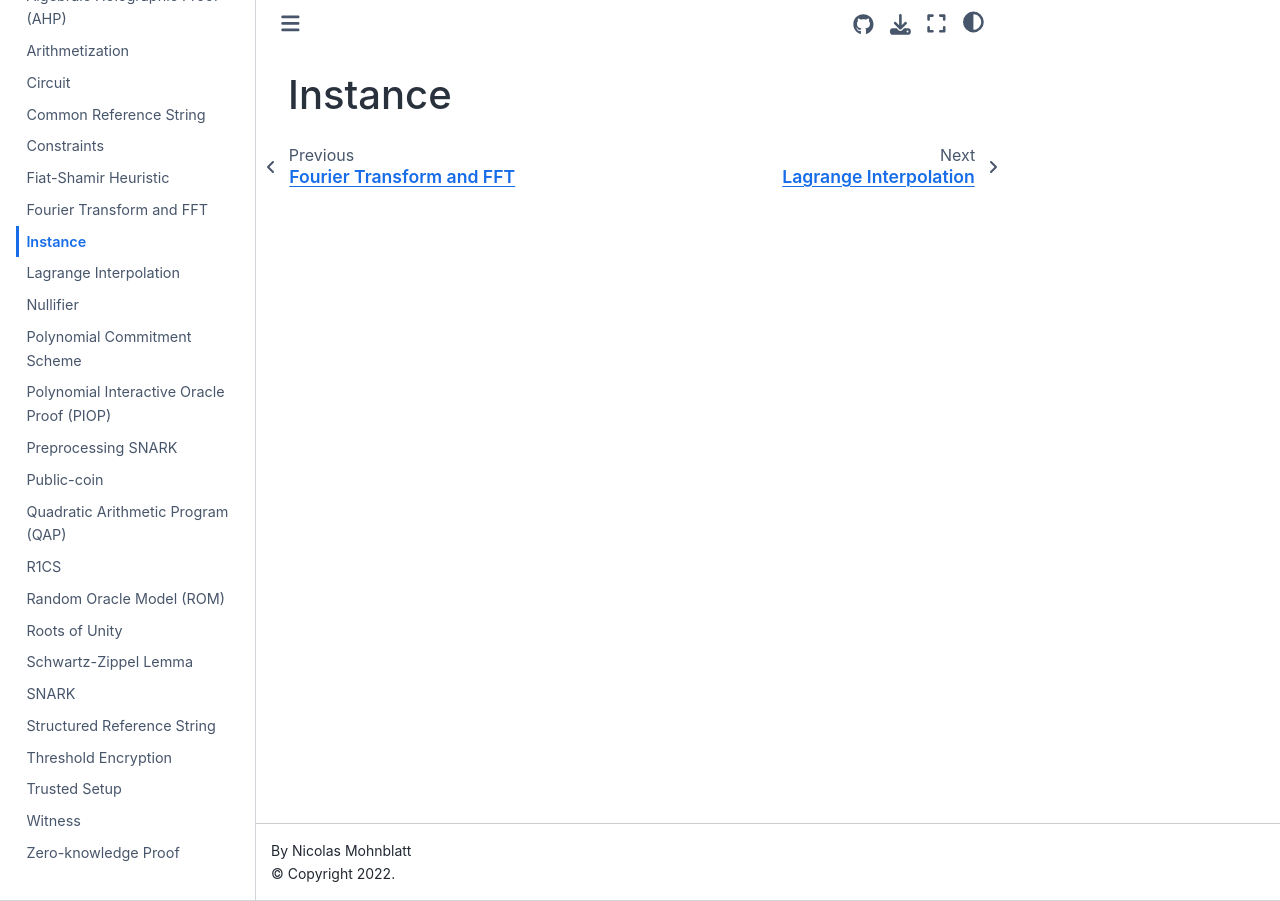
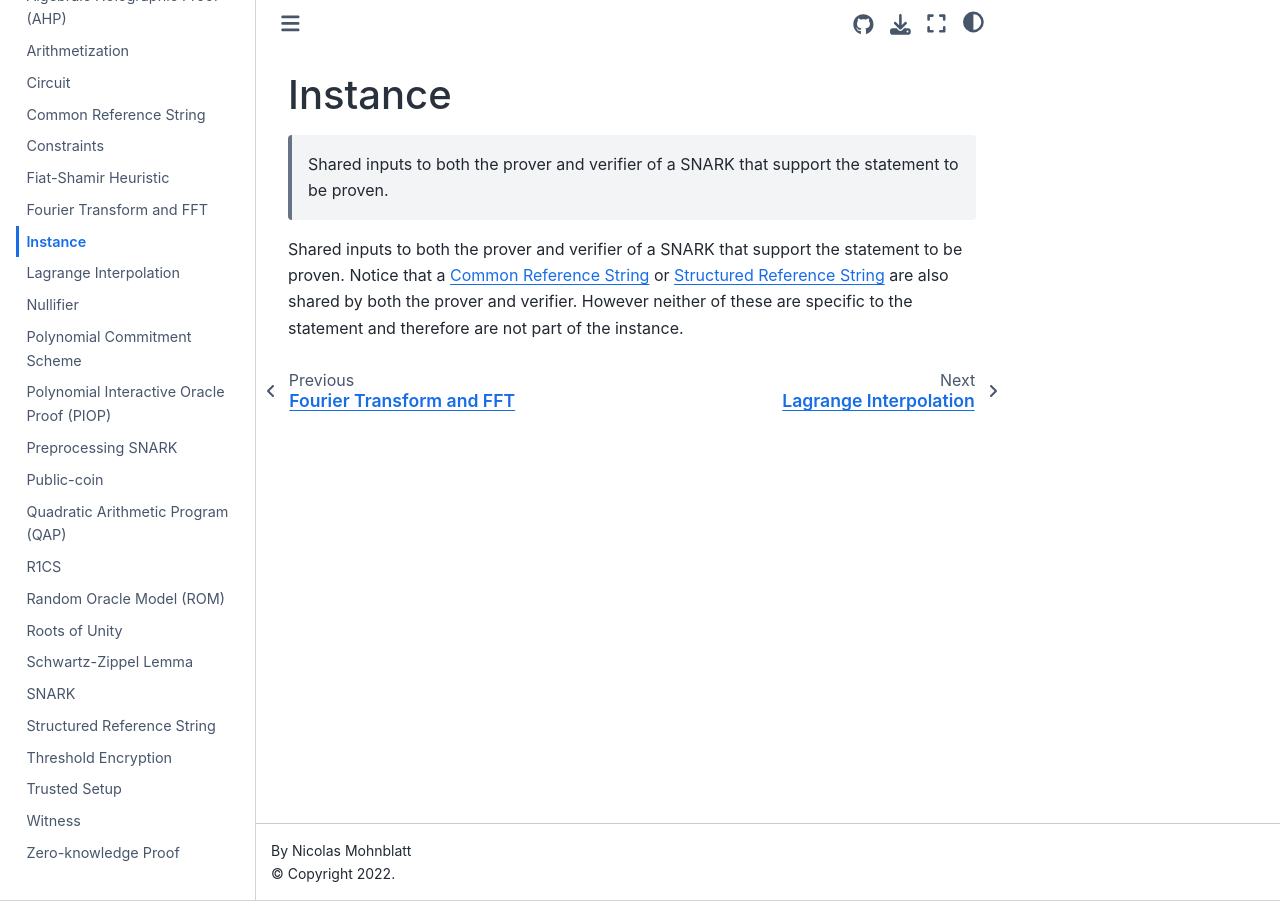
Before and after one commit to zkjargon/zkjargon.github.io, a Jupyter Book: the page built from definitions/instance.md, in a window 1280 px wide. Built offline with Jupyter Book 1.0.4 settings and Sphinx 7.4.7 and the Sphinx Book theme 1.1.4, drawn with Linux system fonts in a browser that asks for light colours.

Commit message:
define SNARK associated vocabulary Cross-references

```diff
--- a/definitions/instance.md
+++ b/definitions/instance.md
@@ -1 +1,5 @@
+(def:instance)=
 # Instance
+> Shared inputs to both the prover and verifier of a SNARK that support the statement to be proven.
+
+Shared inputs to both the prover and verifier of a SNARK that support the statement to be proven. Notice that a [Common Reference String](def:crs) or [Structured Reference String](def:srs) are also shared by both the prover and verifier. However neither of these are specific to the statement and therefore are not part of the instance.
```
Also changed, not shown: definitions/circuit.md (+1 -0 lines), definitions/common_reference_string.md (+1 -1 lines), definitions/preprocessing_snark.md (+1 -0 lines), definitions/snark.md (+3 -0 lines), definitions/witness.md (+4 -0 lines).
